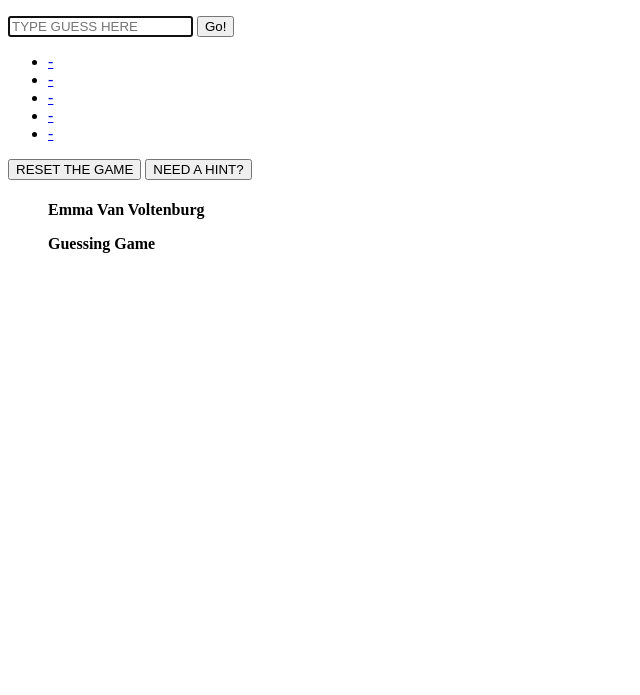
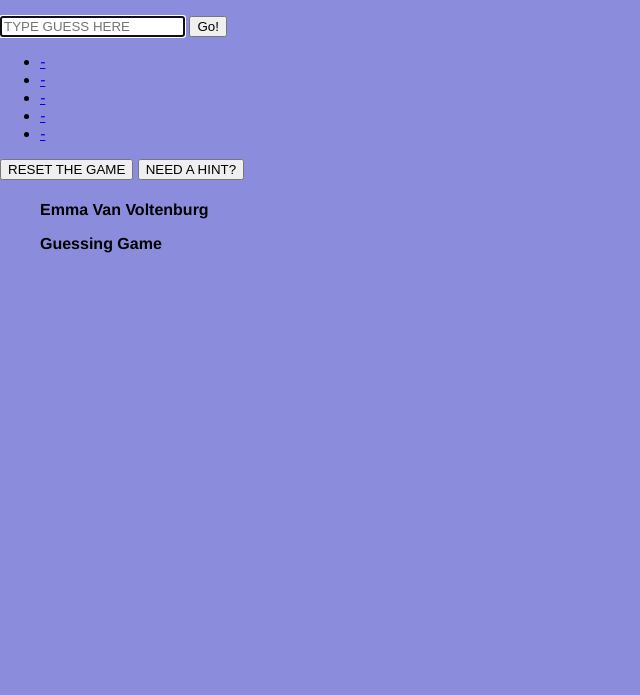
Before and after one commit to emma23vv/guessing-game-project, a plain HTML site: page index.html in a window 1280 px wide. Shown: the part 105-800 px from the top of the page, without its empty margins (0-640 px from the left). Drawn offline with nearby package versions, Linux system fonts and the light colour scheme.

Commit message:
Update index.html

```diff
--- a/index.html
+++ b/index.html
@@ -7,7 +7,7 @@
     <meta name="viewport" content="width=device-width, initial-scale=1, shrink-to-fit=yes">
 
 
-    <link rel="stylesheet" href="./styles.css">
+    <link rel="stylesheet" href="main.css">
 
 
   </head>
```
